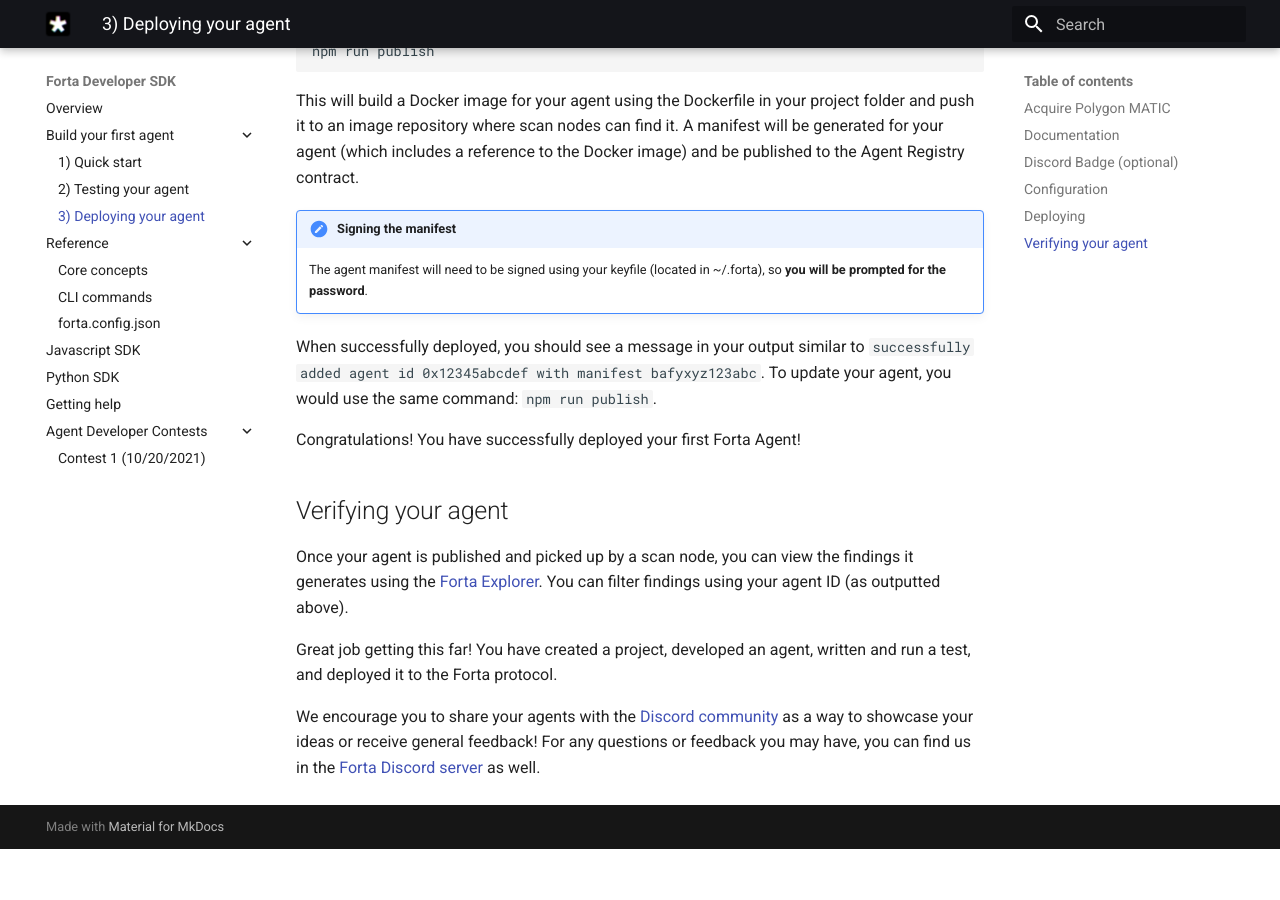
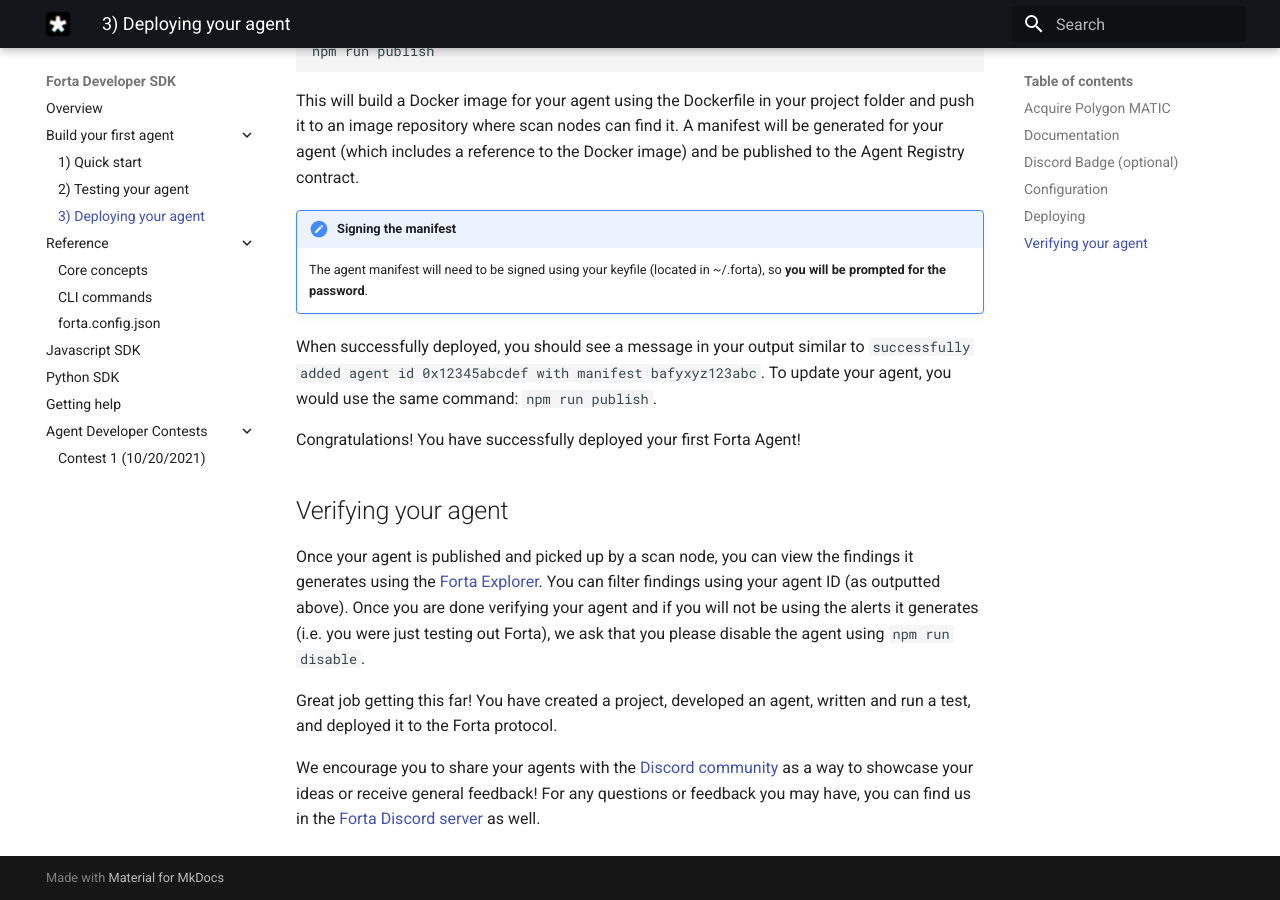
Before and after one commit to forta-network/docs, an MkDocs documentation site: the page built from docs/deploying.md, in a window 1280 px wide and 900 px high, scrolled down 1658 px. Built offline with MkDocs 1.6.1 and Material for MkDocs 9.7.7, drawn with Linux system fonts in a browser that asks for light colours; before the commit the page ends 2507 px from its top, so only the background shows below that.

Commit message:
add nice reminder to disable after testing

```diff
--- a/docs/deploying.md
+++ b/docs/deploying.md
@@ -50,7 +50,7 @@
 
 ## Verifying your agent
 
-Once your agent is published and picked up by a scan node, you can view the findings it generates using the [Forta Explorer](https://explorer.forta.network/). You can filter findings using your agent ID (as outputted above).
+Once your agent is published and picked up by a scan node, you can view the findings it generates using the [Forta Explorer](https://explorer.forta.network/). You can filter findings using your agent ID (as outputted above). Once you are done verifying your agent and if you will not be using the alerts it generates (i.e. you were just testing out Forta), we ask that you please disable the agent using `npm run disable`.
 
 Great job getting this far! You have created a project, developed an agent, written and run a test, and deployed it to the Forta protocol.
 
```
